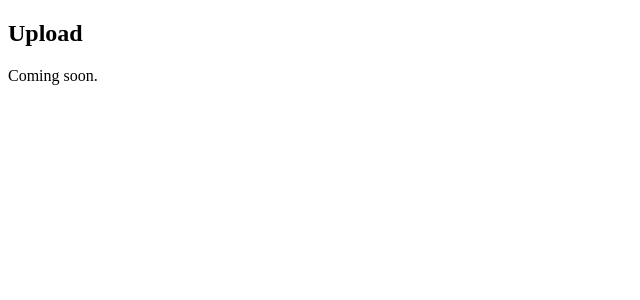
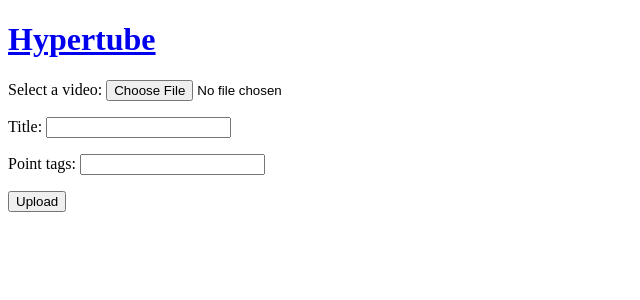
Before and after one commit to zn-jba/django-hyper-tube, a Django app: page /tube/upload/ in a window 1280 px wide. Shown: the top 300 px of the page, without its empty margins (0-640 px from the left). Run offline with Django 3.2, Linux system fonts and the light colour scheme.

Commit message:
add solution to stage 5

```diff
--- a/HyperTube/task/hypertube/urls.py
+++ b/HyperTube/task/hypertube/urls.py
@@ -13,6 +13,9 @@ Including another URLconf
     1. Import the include() function: from django.urls import include, path
     2. Add a URL to urlpatterns:  path('blog/', include('blog.urls'))
 """
+
+from django.conf import settings
+from django.conf.urls.static import static
 from django.contrib import admin
 from django.urls import include
 from django.urls import path
@@ -20,4 +23,4 @@ from django.urls import path
 urlpatterns = [
     path("", include("tube.urls")),
     path('admin/', admin.site.urls),
-]
+] + static(settings.MEDIA_URL, document_root=settings.MEDIA_ROOT)
--- a/HyperTube/task/tube/forms.py
+++ b/HyperTube/task/tube/forms.py
@@ -1,5 +1,12 @@
+from django import forms
 from django.contrib.auth.forms import UserCreationForm
 from django.contrib.auth.models import User
+
+
+class UploadVideoForm(forms.Form):
+    video = forms.FileField(label="Select a video:")
+    title = forms.CharField(label="Title:")
+    tags = forms.CharField(label="Point tags:")
 
 
 class RegisterForm(UserCreationForm):
--- a/HyperTube/task/tube/models/video.py
+++ b/HyperTube/task/tube/models/video.py
@@ -2,8 +2,8 @@ from django.db import models
 
 
 class Video(models.Model):
+    file = models.FileField()
     title = models.CharField(max_length=255)
-    file = models.FileField()
 
     def __str__(self):
         return self.title
--- a/HyperTube/task/tube/templates/tube/index.html
+++ b/HyperTube/task/tube/templates/tube/index.html
@@ -30,5 +30,6 @@
         </ul>
     {% endif %}
     <br><br>
-    <a href="{% url 'tube:upload' %}" target="_blank">Upload</a>
+    {#<a href="{% url 'tube:upload' %}" target="_blank">Upload</a>#}
+    <a href="{% url 'tube:upload' %}">Upload</a>
 {% endblock %}
--- a/HyperTube/task/tube/templates/tube/upload.html
+++ b/HyperTube/task/tube/templates/tube/upload.html
@@ -1,6 +1,13 @@
 {% extends "tube/base.html" %}
 
 {% block app_content %}
-    <h2>Upload</h2>
-    <p>Coming soon.</p>
+    <h1>
+        <a href="{% url 'tube:index' %}" target="_blank">Hypertube</a>
+    </h1>
+
+    <form action="" enctype="multipart/form-data" method="post">
+        {% csrf_token %}
+        {{ upload_form.as_p }}
+        <button type="submit">Upload</button>
+    </form>
 {% endblock %}
--- a/HyperTube/task/tube/views.py
+++ b/HyperTube/task/tube/views.py
@@ -10,6 +10,8 @@ from django.shortcuts import render
 from django.views import View
 
 from .forms import RegisterForm
+from .forms import UploadVideoForm
+from .models.tag import Tag
 from .models.video import Video
 from .models.video_tag import VideoTag
 
@@ -77,4 +79,35 @@ class RegisterView(View):
 
 class UploadView(View):
     def get(self, request: HttpRequest, *args, **kwargs) -> HttpResponse:
-        return render(request, "tube/upload.html", {"title": "HyperTube | Upload"})
+        form = UploadVideoForm()
+        context = {
+            "title": "HyperTube | Upload",
+            "upload_form": form
+        }
+        return render(request, "tube/upload.html", context)
+
+        # NOTE: will not pass test #13
+        # if request.user.is_authenticated:
+        #     context = {
+        #         "title": "HyperTube | Upload",
+        #         "upload_form": form
+        #     }
+        #     return render(request, "tube/upload.html", context)
+        # return redirect("tube:login")
+
+    def post(self, request: HttpRequest, *args, **kwargs) -> HttpResponse:
+        form = UploadVideoForm(request.POST, request.FILES)
+        if form.is_valid():
+            file = request.FILES.get("video", None)
+            title = request.POST.get("title", None)
+            tag_names = request.POST.get("tags", None).split(" ")
+
+            tags = [Tag.objects.create(name=name) for name in tag_names]
+            video = Video.objects.create(file=file, title=title)
+            for tag in tags:
+                VideoTag.objects.create(tag=tag, video=video)
+
+            messages.info(request, "File uploaded.")
+
+        messages.error(request, "Failed to upload file.")
+        return redirect("tube:index")
```
Also changed, not shown: HyperTube/task/tube/admin.py (+8 -4 lines).
